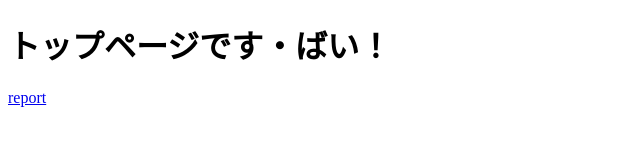
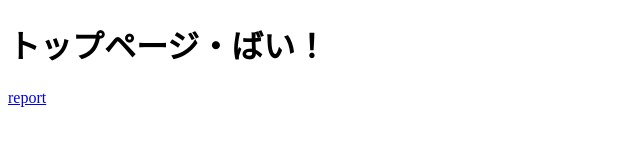
Before and after one commit to yujindesu/yujin, a website: page index.html in a window 1280 px wide. Shown: the whole page, without its empty margins (0-640 px from the left). Drawn offline with Linux system fonts and the light colour scheme.

Commit message:
Update index.html
ですを消去

```diff
--- a/index.html
+++ b/index.html
@@ -8,7 +8,7 @@
 </head>
 
 <body>
-    <h1 id="top_message">トップページです・ばい！</h1>
+    <h1 id="top_message">トップページ・ばい！</h1>
     <a href="./e2e/cypress/support/index.js">report</a>
 </body>
 
```
